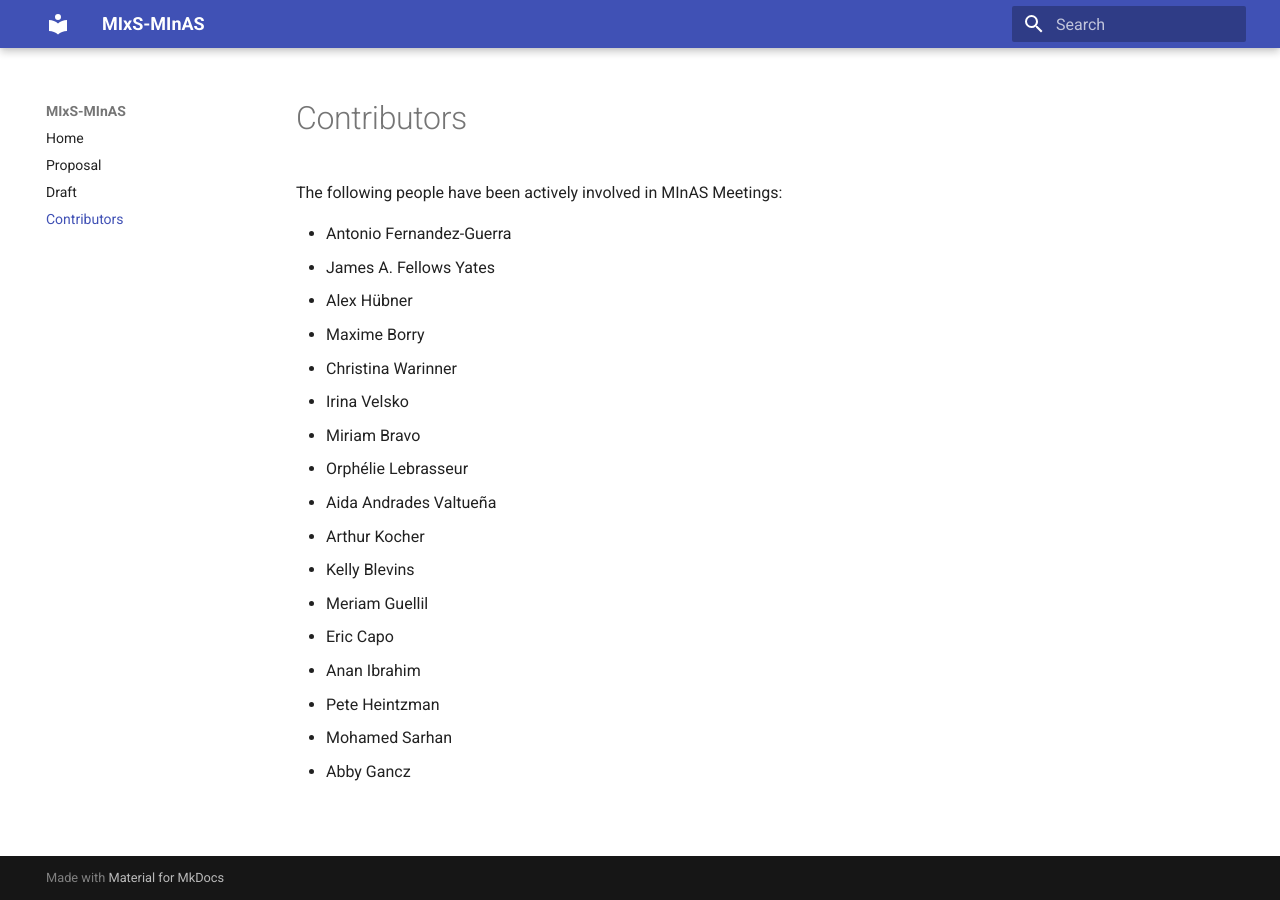
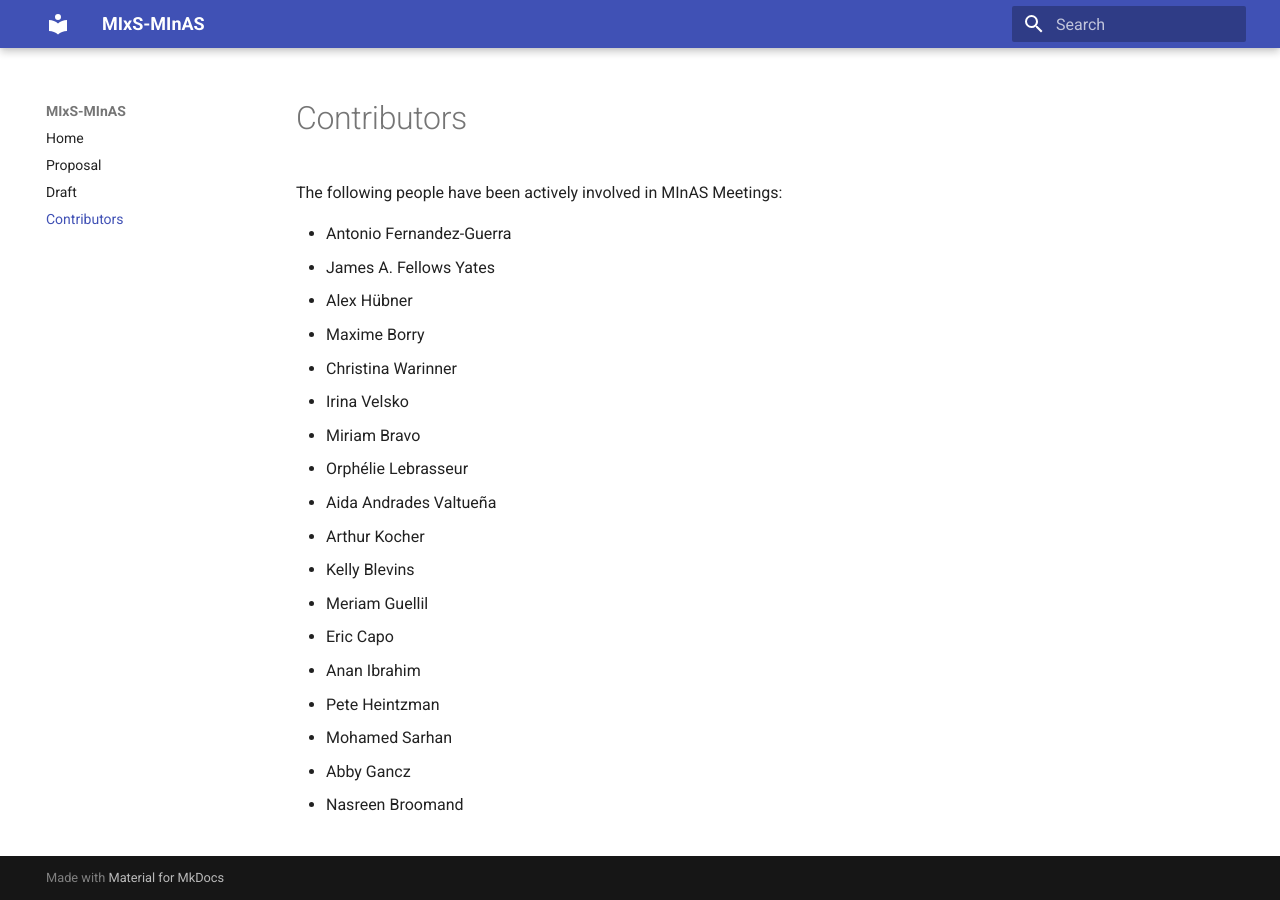
Before and after one commit to MIxS-MInAS/MIxS-MInAS.github.io, an MkDocs documentation site: the page built from docs/contributors.md, in a window 1280 px wide. Built offline with MkDocs 1.6.1 and Material for MkDocs 9.7.7, drawn with Linux system fonts in a browser that asks for light colours.

Commit message:
Added nasreen

```diff
--- a/docs/contributors.md
+++ b/docs/contributors.md
@@ -19,3 +19,4 @@ The following people have been actively involved in MInAS Meetings:
 - Pete Heintzman
 - Mohamed Sarhan
 - Abby Gancz
+- Nasreen Broomand
```
